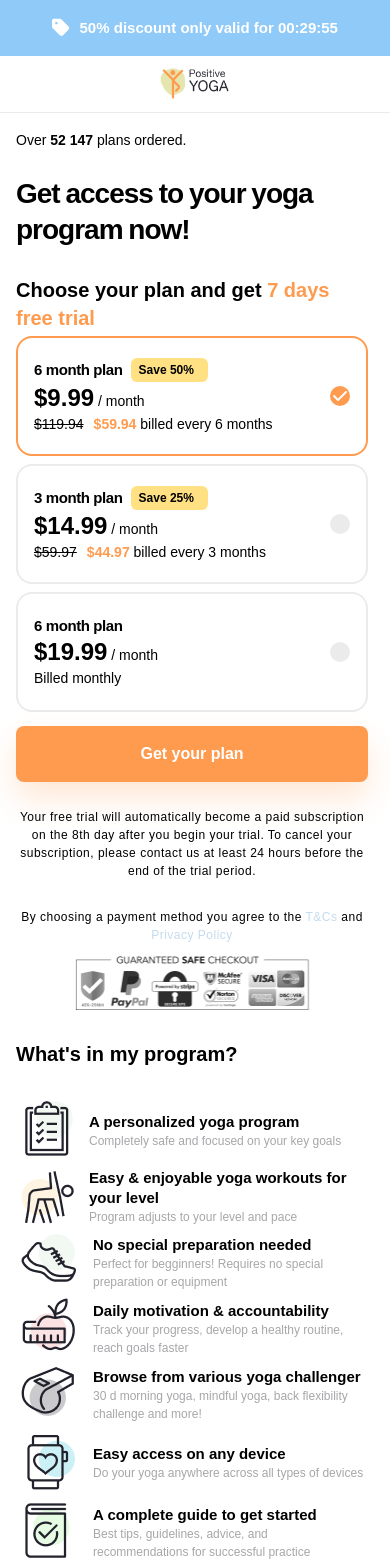
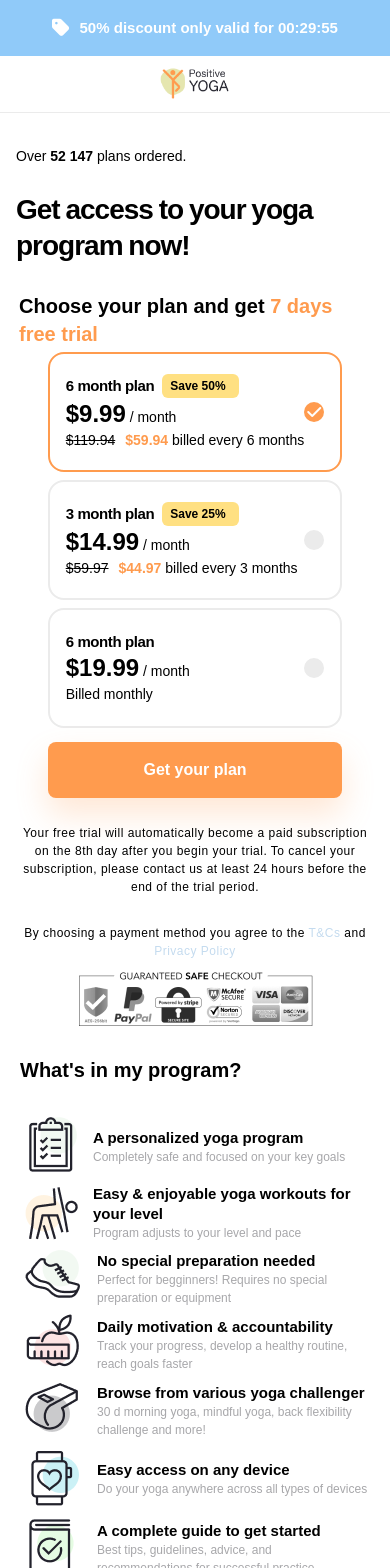
Before and after one commit to ChopinNocturnes/yoga-app, a React (Create React App) app: page / in a window 390 px wide. Shown: the top 1568 px of the page. Built offline with nearby package versions, Linux system fonts and the light colour scheme.

Commit message:
Style changes for yoga program and success stories components, padding added

```diff
--- a/src/components/SuccessStories/SuccessStories.module.css
+++ b/src/components/SuccessStories/SuccessStories.module.css
@@ -4,6 +4,7 @@
   align-items: center;
   max-width: 989px;
   margin: 40px auto 0 auto;
+  padding: 16px;
 }
 
 .storiesContainer {
--- a/src/components/YogaProgram/PlanSelection/PlanSelection.module.css
+++ b/src/components/YogaProgram/PlanSelection/PlanSelection.module.css
@@ -3,6 +3,7 @@
   max-width: 352px;
   display: flex;
   flex-direction: column;
+  align-items: center;
 }
 
 .headerTitleText {
@@ -32,6 +33,7 @@
 @media only screen and (max-width: 640px) {
   .outerContainer {
     width: 100%;
+    margin: 0 auto;
   }
   .headerTitleText {
     font-size: 20px;
--- a/src/components/YogaProgram/ProgramDescription/ProgramDescription.module.css
+++ b/src/components/YogaProgram/ProgramDescription/ProgramDescription.module.css
@@ -10,6 +10,6 @@
 
 @media only screen and (max-width: 640px) {
   .outerContainer {
-    margin-top: 30px;
+    margin: 30px auto 0 auto;
   }
 }
--- a/src/components/YogaProgram/YogaProgram.module.css
+++ b/src/components/YogaProgram/YogaProgram.module.css
@@ -4,6 +4,7 @@
   align-items: center;
   margin: 20px auto;
   max-width: 730px;
+  padding: 16px;
 }
 
 .planFlexContainer {
@@ -37,7 +38,7 @@
 
 @media only screen and (max-width: 640px) {
   .outerContainer {
-    margin: 0 16px 10px 16px;
+    margin: 0 auto 10px auto;
   }
   .planFlexContainer {
     flex-direction: column;
```
